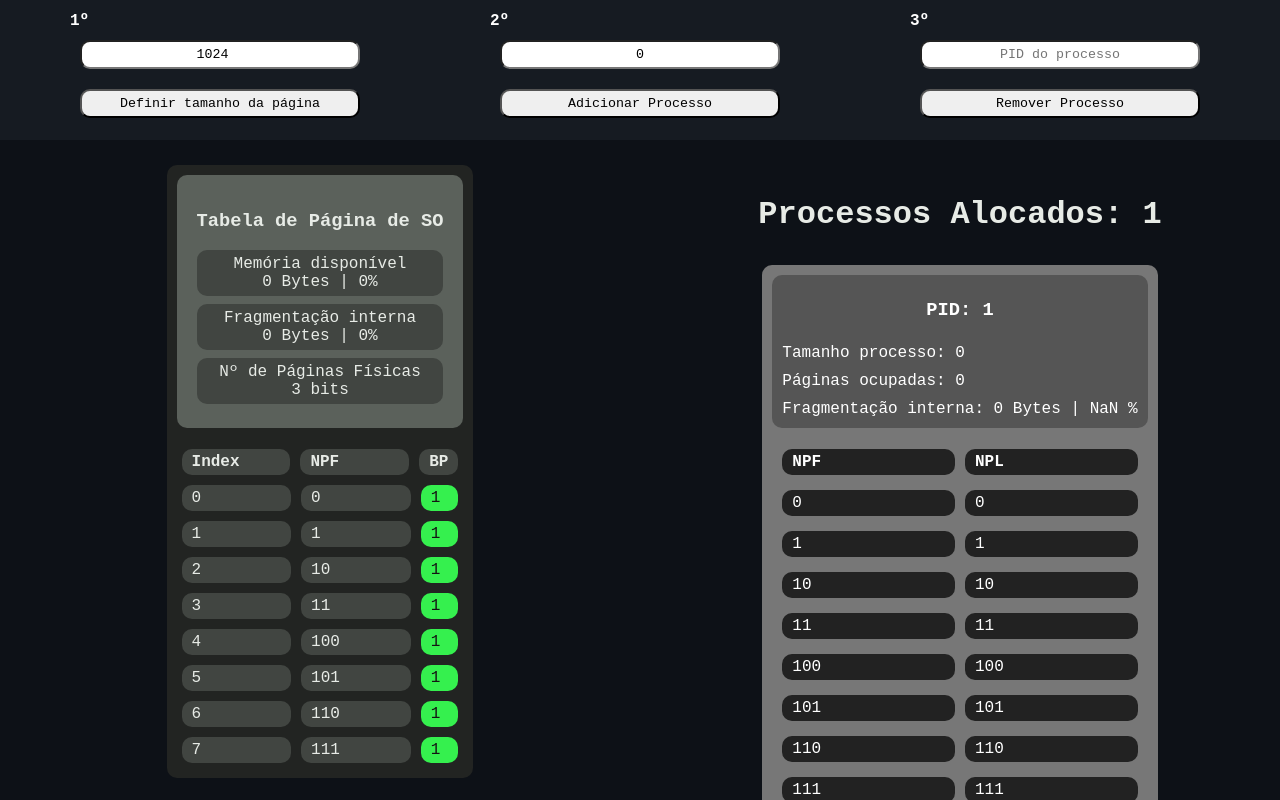
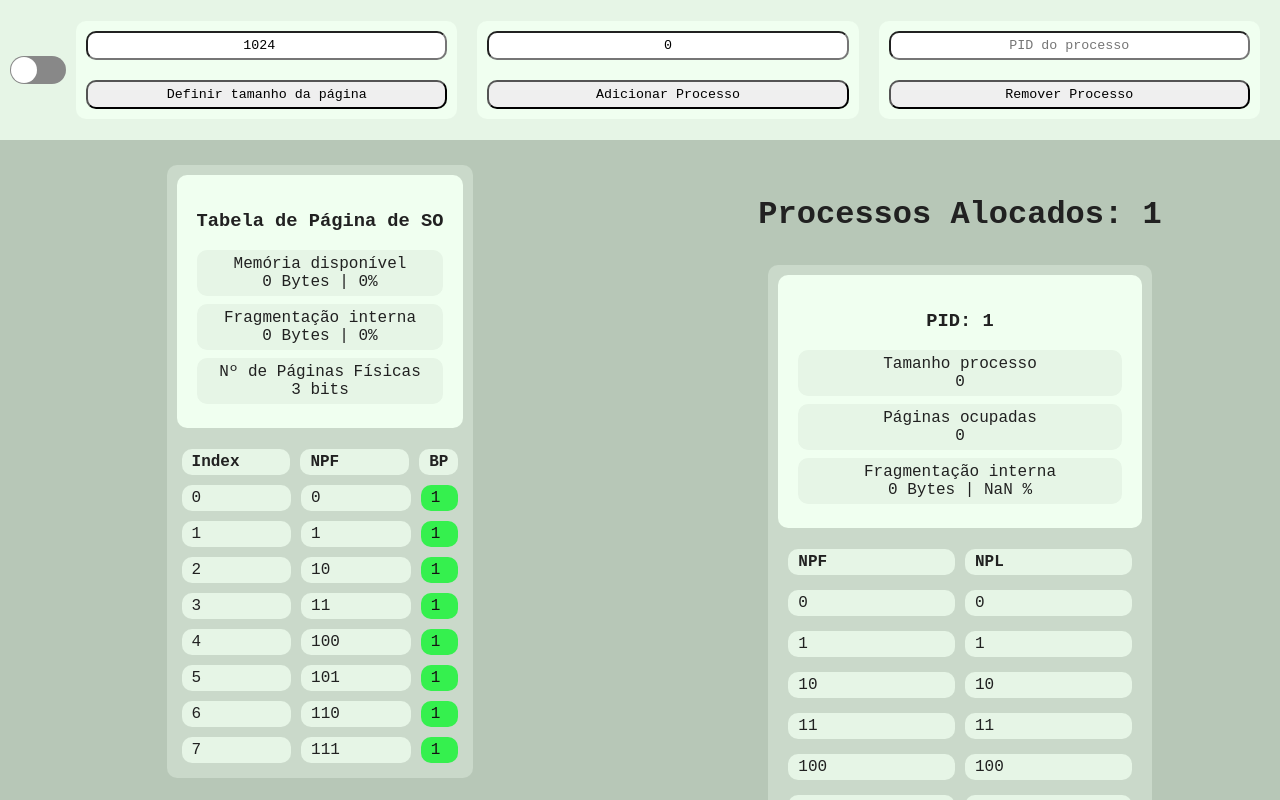
Before and after one commit to Gabao-Farias/Process_manager, a React (Create React App) app: page / in a window 1280 px wide. Both pictures are taken after a click on the button "Adicionar Processo". Shown: the top 800 px of the page. Built offline with nearby package versions, Linux system fonts and the light colour scheme.

Commit message:
Updated theme in general

```diff
--- a/src/App.tsx
+++ b/src/App.tsx
@@ -1,6 +1,7 @@
 import React, { useState } from 'react';
+import Switch from 'react-switch';
 import { DashboardWrapper, PagesTable, ProcessesArray } from './components';
-import { HeaderContainer, HeaderOption, HeaderSmallForm, HeaderInput } from './styles';
+import { HeaderContainer, HeaderOption, HeaderSmallForm, HeaderInput, Wrapper } from './styles';
 import { AddNewProcess,
   AddNewProcessPageTableConfig,
   DestroyProcess,
@@ -11,11 +12,12 @@ import { AddNewProcess,
   ProcessExists,
   StartProcessesArray,
   VerifyAmmountPageProcess,
-  VerifyAvailablePages
+  VerifyAvailablePages,
 } from './utils';
 
 function App() {
-  const [colorTheme, setColorTheme] = useState<'dark' | 'light'>('dark');
+  const [themeSwitch, setThemeSwtich] = useState(false);
+  const [colorTheme, setColorTheme] = useState<'dark' | 'light'>('light');
   const [lastPIDAdded, setLastPIDAdded] = useState(0);
   const [pidInput, setPidInput] = useState("");
   const [pageSize, setPageSize] = useState(1024);
@@ -25,11 +27,12 @@ function App() {
   const [processesArray, setProcessesArray] = useState(StartProcessesArray());
 
   function handleColorThemeChange(){
-    if(colorTheme === 'dark') {
+    setThemeSwtich(!themeSwitch);
+    if(themeSwitch) {
       setColorTheme('light');
-    } else {
+      return;
+    }
     setColorTheme('dark');
-    }
   }
 
   function handleDefinePageSize(tamp : number){
@@ -63,10 +66,11 @@ function App() {
   }
 
   return (
-    <div className="App" style={{backgroundColor: "#0D1117", minHeight: "100vh"}}>
-      <HeaderContainer>
-        <HeaderSmallForm>
-          <strong>1º</strong>
+    <div className="App">
+      <Wrapper choice={colorTheme}>
+        <HeaderContainer choice={colorTheme}>
+        <Switch checkedIcon={false} uncheckedIcon={false} checked={themeSwitch} onChange={() => handleColorThemeChange()} />
+          <HeaderSmallForm choice={colorTheme}>
             <HeaderInput
               type="number"
               value={pageSizeInput}
@@ -75,8 +79,7 @@ function App() {
             />
             <HeaderOption onClick={() => handleDefinePageSize(pageSizeInput)}>Definir tamanho da página</HeaderOption>
           </HeaderSmallForm>
-        <HeaderSmallForm>
-          <strong>2º</strong>
+          <HeaderSmallForm choice={colorTheme}>
             <HeaderInput
               value={processSize}
               onChange={(e) => {setProcessSize(Number(e.target.value))}}
@@ -84,8 +87,7 @@ function App() {
             />
             <HeaderOption onClick={() => {handleAddNewProcess(processSize)}}>Adicionar Processo</HeaderOption>
           </HeaderSmallForm>
-        <HeaderSmallForm>
-          <strong>3º</strong>
+          <HeaderSmallForm choice={colorTheme}>
             <HeaderInput
               value={pidInput}
               onChange={(e) => {setPidInput(e.target.value)}}
@@ -100,6 +102,7 @@ function App() {
           leftChildren={<PagesTable choice={colorTheme} tamp={pageSize} tablePageConfig={tablePageConfig} processArray={processesArray}/>}
           rightChildren={<ProcessesArray choice={colorTheme} tamp={pageSize} processArray={processesArray} />}
         />
+      </Wrapper>
     </div>
   );
 }
--- a/src/components/ProcessTable/index.tsx
+++ b/src/components/ProcessTable/index.tsx
@@ -1,23 +1,24 @@
 import React, { FC } from 'react';
 import { InternFragment, InternFragmentPercentage } from '../../utils';
-import { ProcessTableContainer, TableWrapper, NPF, NPL, TableRow, SmallHeader, SmallHeaderDetails } from './styles';
+import { ProcessTableContainer, TableWrapper, ItemRow, TableRow, SmallHeader, SmallHeaderDetails } from './styles';
 
 interface ProcessTableProps {
   process: Process;
-  tamp: number
+  tamp: number;
+  choice: "dark" | "light";
 }
 
 
-const ProcessTable : FC<ProcessTableProps> = ({process, tamp}) => {
+const ProcessTable : FC<ProcessTableProps> = ({process, tamp, choice}) => {
   var npl = -1;
 
   return(
-    <ProcessTableContainer>
-      <SmallHeader key="processHeader">
+    <ProcessTableContainer choice={choice}>
+      <SmallHeader choice={choice} key="processHeader">
         <h3>PID: {process.pid}</h3>
-        <SmallHeaderDetails>Tamanho processo: {process.processSize}</SmallHeaderDetails>
-        <SmallHeaderDetails>Páginas ocupadas: {process.busyPages}</SmallHeaderDetails>
-        <SmallHeaderDetails>Fragmentação interna: {
+        <SmallHeaderDetails choice={choice}>Tamanho processo<br></br>{process.processSize}</SmallHeaderDetails>
+        <SmallHeaderDetails choice={choice}>Páginas ocupadas<br></br>{process.busyPages}</SmallHeaderDetails>
+        <SmallHeaderDetails choice={choice}>Fragmentação interna<br></br>{
             InternFragment(tamp, process.busyPages, process.processSize)
           } Bytes | {
             InternFragmentPercentage(tamp, process.busyPages, process.processSize)
@@ -25,16 +26,16 @@ const ProcessTable : FC<ProcessTableProps> = ({process, tamp}) => {
       </SmallHeader>
       <TableWrapper>
         <TableRow>
-          <NPF><strong>NPF</strong></NPF>
-          <NPL><strong>NPL</strong></NPL>
+          <ItemRow choice={choice}><strong>NPF</strong></ItemRow>
+          <ItemRow choice={choice}><strong>NPL</strong></ItemRow>
         </TableRow>
         {
           process.npfRefs.map((item) => {
             npl++;
             return(
               <TableRow key={npl}>
-                <NPF>{item}</NPF>
-                <NPL>{(npl >>> 0).toString(2)}</NPL>
+                <ItemRow choice={choice}>{item}</ItemRow>
+                <ItemRow choice={choice}>{(npl >>> 0).toString(2)}</ItemRow>
               </TableRow>
             )
           })
--- a/src/components/ProcessTable/styles.ts
+++ b/src/components/ProcessTable/styles.ts
@@ -1,28 +1,34 @@
 import styled from 'styled-components';
+import { ColorsTheme } from '../../utils';
 
-export const ProcessTableContainer = styled.div`
+export const ProcessTableContainer = styled.div<ThemeChoice>`
   padding: 10px;
   margin: 10px;
-  background-color: #777777;
-  color: #fff;
+  background-color: ${({choice}) => ColorsTheme[choice]?.environment.dark};
+  color: ${({choice}) => ColorsTheme[choice]?.text.main};
 
-  width: 340;
+  max-width: 300;
   border-radius: 10px;
+  transition: 0.4s;
 `;
 
-export const SmallHeader = styled.div`
-  background-color: #555555;
+export const SmallHeader = styled.div<ThemeChoice>`
+  background-color: ${({choice}) => ColorsTheme[choice]?.environment.lighter};
   border-radius: 10px;
-  padding: 5px;
+  padding: 16px 20px;
   margin-bottom: 16px;
 
   text-align: center;
+  transition: 0.4s;
 `;
 
-export const SmallHeaderDetails = styled.div`
+export const SmallHeaderDetails = styled.div<ThemeChoice>`
   border-radius: 10px;
+  margin: 8px 0px;
+  background-color: ${({choice}) => ColorsTheme[choice]?.environment.light};
   padding: 5px;
-  text-align: left;
+  text-align: center;
+  transition: 0.4s;
 `;
 
 export const TableWrapper = styled.div``;
@@ -38,20 +44,12 @@ export const TableRow = styled.div`
   margin: 5px;
 `;
 
-export const NPF = styled.div`
+export const ItemRow = styled.div<ThemeChoice>`
   flex: 1;
   display: flex;
   margin: 5px;
-  background-color: #222;
+  background-color: ${({choice}) => ColorsTheme[choice]?.environment.light};
   padding: 4px 10px;
   border-radius: 10px;
+  transition: 0.4s;
 `;
-
-export const NPL = styled.div`
-  flex: 1;
-  display: flex;
-  margin: 5px;
-  background-color: #222;
-  padding: 4px 10px;
-  border-radius: 10px;
-`;
--- a/src/styles.ts
+++ b/src/styles.ts
@@ -1,24 +1,38 @@
 import styled from 'styled-components';
+import { ColorsTheme } from './utils';
 
-export const HeaderContainer = styled.div`
+export const Wrapper = styled.div<ThemeChoice>`
+  background-color: ${({choice}) => ColorsTheme[choice]?.environment.darker};
+  min-height: 100vh;
+  transition: 0.4s;
+`;
+
+export const HeaderContainer = styled.div<ThemeChoice>`
   flex: 1;
   display: flex;
   flex-direction: row;
+  flex-wrap: wrap;
 
   justify-content: space-around;
   align-items: center;
-  height: 15vh;
+  min-height: 15vh;
   padding: 10px;
 
-  background-color: #161B22;
-  color: #fff;
+  background-color: ${({choice}) => ColorsTheme[choice]?.environment.light};
+  color: ${({choice}) => ColorsTheme[choice]?.text.main};
+
+  transition: 0.4s;
 `;
 
-export const HeaderSmallForm = styled.div`
+export const HeaderSmallForm = styled.div<ThemeChoice>`
   flex: 1;
   display: flex;
+  margin: 10px;
+  border-radius: 10px;
   flex-direction: column;
-  max-width: 300px;
+  background-color: ${({choice}) => ColorsTheme[choice]?.environment.lighter};
+  min-width: 300px;
+  transition: 0.4s;
 `;
 
 export const HeaderInput = styled.input`
--- a/src/utils/theme/Colors.ts
+++ b/src/utils/theme/Colors.ts
@@ -12,9 +12,9 @@ export const ColorsTheme: DarkLightTheme = {
       lighter: "#f5f5f5",
     },
     primary: {
-      darker: "#1b8028",
-      dark: "#23ad35",
-      main: "#30db47",
+      darker: "#094f12",
+      dark: "#0a7017",
+      main: "#10b324",
       light: "#35f04e",
       lighter: "#69ff7c"
     },
@@ -39,9 +39,9 @@ export const ColorsTheme: DarkLightTheme = {
       lighter: "#f5f5f5",
     },
     primary: {
-      darker: "#1b8028",
-      dark: "#23ad35",
-      main: "#30db47",
+      darker: "#094f12",
+      dark: "#0a7017",
+      main: "#10b324",
       light: "#35f04e",
       lighter: "#69ff7c"
     },
```
Lines whose indentation alone changed are shown as unchanged.
